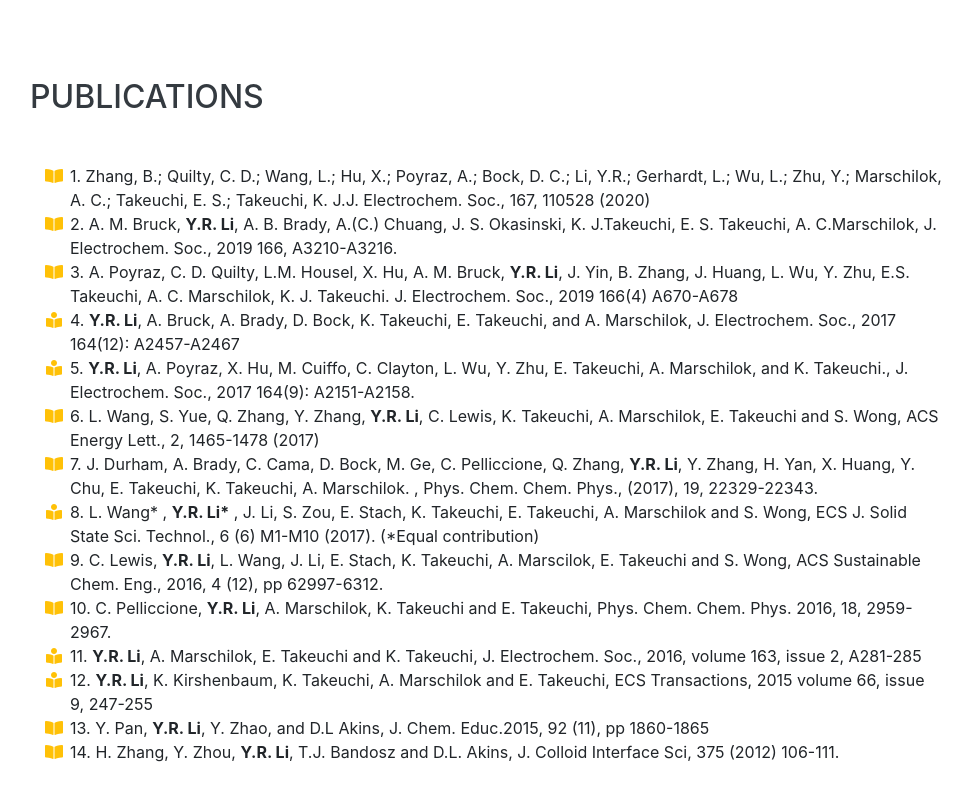
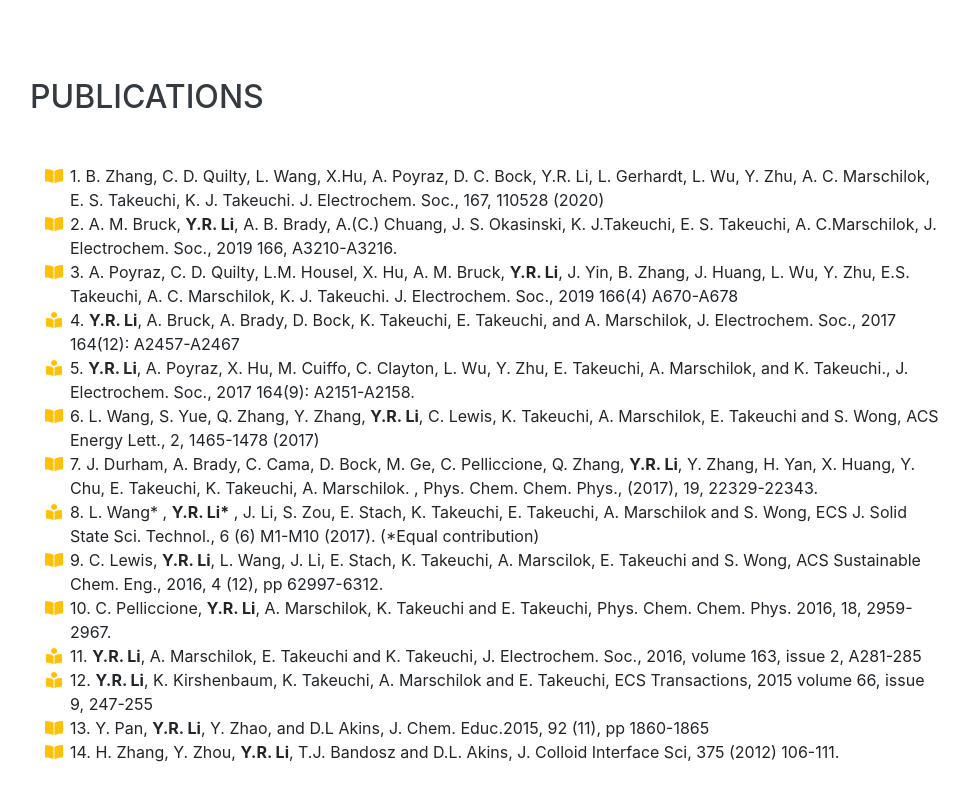
Before and after one commit to nortonlyr/nortonlyr.github.io, a website with bundled scripts: page index.html in a window 1280 px wide. Shown: the part 5058-5858 px from the top of the page, without its empty margins (290-1262 px from the left). Built offline with nearby package versions, Linux system fonts and the light colour scheme; a web font is replaced by a local one.

Commit message:
Update index.html

```diff
--- a/index.html
+++ b/index.html
@@ -334,7 +334,7 @@
         <ul class="fa-ul mb-0">
         <li>
             <i class="fa-li fa fa-book-open text-warning"></i>
-            1. Zhang, B.; Quilty, C. D.; Wang, L.; Hu, X.; Poyraz, A.; Bock, D. C.; Li, Y.R.; Gerhardt, L.; Wu, L.; Zhu, Y.; Marschilok, A. C.; Takeuchi, E. S.; Takeuchi, K. J.J. Electrochem. Soc., 167, 110528 (2020)
+            1.  B. Zhang,  C. D. Quilty,  L. Wang, X.Hu, A. Poyraz, D. C. Bock,  Y.R. Li,  L. Gerhardt,  L. Wu,  Y. Zhu,  A. C. Marschilok,  E. S. Takeuchi,  K. J. Takeuchi. J. Electrochem. Soc., 167, 110528 (2020)
           <li>
             <i class="fa-li fa fa-book-open text-warning"></i>
             2. A. M. Bruck, <b>Y.R. Li</b>, A. B. Brady, A.(C.) Chuang, J. S. Okasinski, K. J.Takeuchi, E. S. Takeuchi, A. C.Marschilok, J. Electrochem. Soc., 2019 166, A3210-A3216. <!-- Tomographic 3D Analysis of Reduction Displacement Reaction with Associated Formation of a Conductive Network in High Energy Primary Batteries, -->
```
